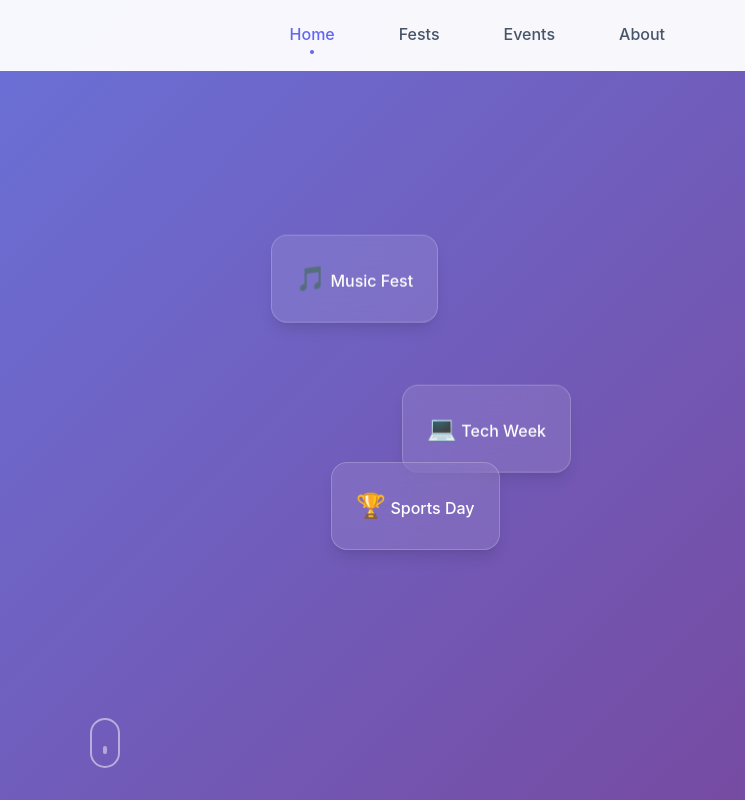
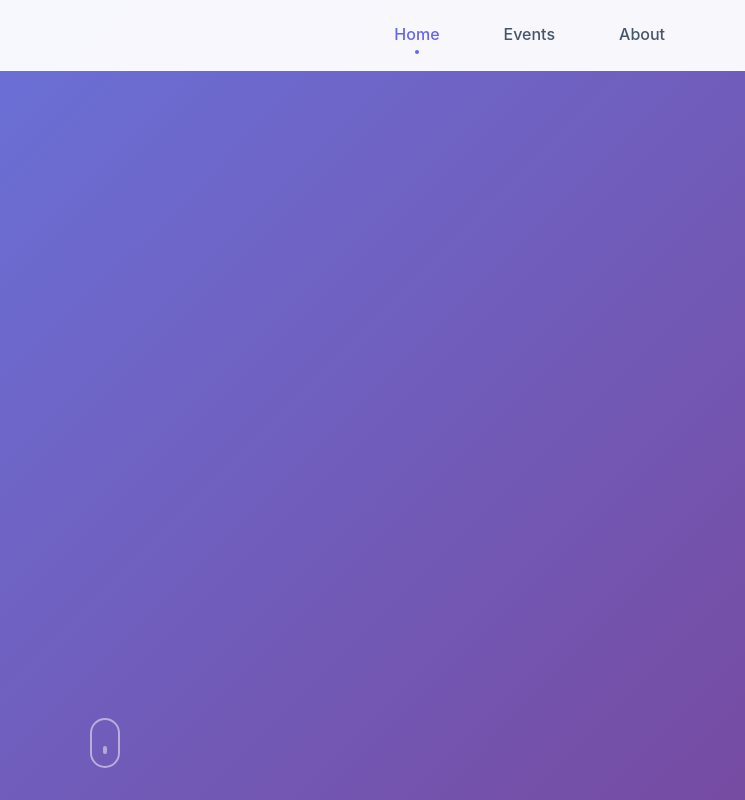
Before and after one commit to mhd-humraz/zestopia, a plain HTML site: page index.html in a window 1280 px wide. Shown: the top 800 px of the page, 535-1280 px from the left. Drawn offline with Linux system fonts and the light colour scheme.

Commit message:
Update index.html

```diff
--- a/index.html
+++ b/index.html
@@ -30,9 +30,6 @@
             <ul class="nav-menu">
                 <li class="nav-item">
                     <a href="#home" class="nav-link active" data-section="home">Home</a>
-                </li>
-                <li class="nav-item">
-                    <a href="#fests" class="nav-link" data-section="fests">Fests</a>
                 </li>
                 <li class="nav-item">
                     <a href="#events" class="nav-link" data-section="events">Events</a>
@@ -79,28 +76,7 @@
                 </div>
             </div>
 
-            <div class="hero-visual">
-                <div class="floating-cards">
-                    <div class="floating-card card-1">
-                        <div class="card-content">
-                            <span class="card-emoji">🎵</span>
-                            <span class="card-text">Music Fest</span>
-                        </div>
-                    </div>
-                    <div class="floating-card card-2">
-                        <div class="card-content">
-                            <span class="card-emoji">💻</span>
-                            <span class="card-text">Tech Week</span>
-                        </div>
-                    </div>
-                    <div class="floating-card card-3">
-                        <div class="card-content">
-                            <span class="card-emoji">🏆</span>
-                            <span class="card-text">Sports Day</span>
-                        </div>
-                    </div>
-                </div>
-            </div>
+
         </div>
 
         <div class="scroll-indicator">
```
